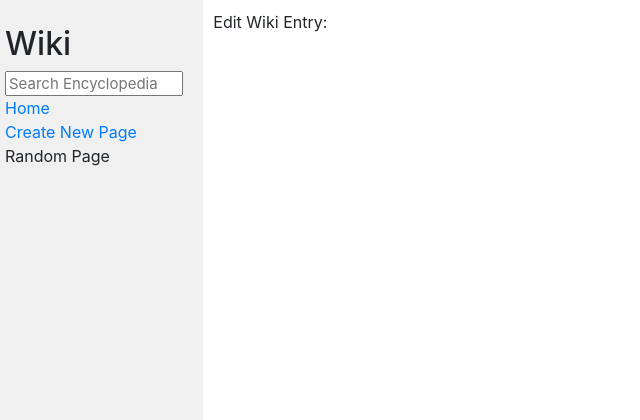
After one commit to JessWhitney/CS50_wiki, a Django app: template encyclopedia/templates/encyclopedia/edit.html in a window 1280 px wide. The commit adds this page. Shown: the top 420 px of the page, without its empty margins (0-640 px from the left). Run offline with Django 3.2, Linux system fonts and the light colour scheme; the template is opened without the code that fills it: most values are stand-ins (such as "Sample title", 1, 10 or a date in 2020); some libraries are stand-ins or nearby versions.

Commit message:
Fixes no reverse, but thinks edit is a new entry

```diff
--- /dev/null
+++ b/encyclopedia/templates/encyclopedia/edit.html
@@ -0,0 +1,20 @@
+{% extends "encyclopedia/layout.html" %}
+{% block title %} Edit {{ entry }} {% endblock %}
+
+
+{% block body %}
+
+<div>Edit Wiki Entry:</div>
+
+
+<!-- <form action="" method="post">
+    {% csrf_token %}
+    <input type="hidden" name="edit_function" value="true">
+    <input name="entry" readonly value="{{ entry }}" required type="text" class="form-control">
+    <textarea required class="form-control" rows="5" name="entry_content"
+        id="entry_content">{{content | safe}}</textarea>
+    <br>
+    <button type="submit">Submit</button>
+</form> -->
+
+{% endblock %}
--- a/encyclopedia/templates/encyclopedia/entry.html
+++ b/encyclopedia/templates/encyclopedia/entry.html
@@ -6,6 +6,10 @@
 
 {% block body %}
 
+<div class="edit_button">
+    <a href={{entry}}edit> <button type="button">Edit Page</button></a>
+</div>
+
 <div>{{content | safe}}</div>
 
 {% endblock %}
--- a/encyclopedia/urls.py
+++ b/encyclopedia/urls.py
@@ -7,5 +7,5 @@ urlpatterns = [
     path("wiki/<str:title>", views.entry_page, name="wiki"),
     path("new_entry", views.new_entry, name="new_entry"),
     path("search", views.search, name="search"),
-    # TODO: Edit page; random page
+    path("wiki/<str:title>/edit", views.edit_page, name="edit_page"),
 ]
```
Also changed, not shown: encyclopedia/views.py (+9 -0 lines).
